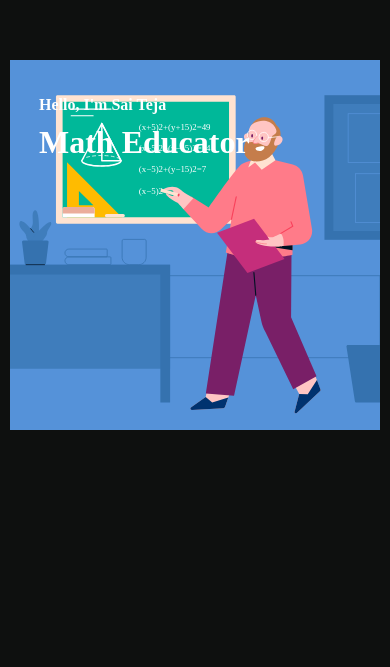
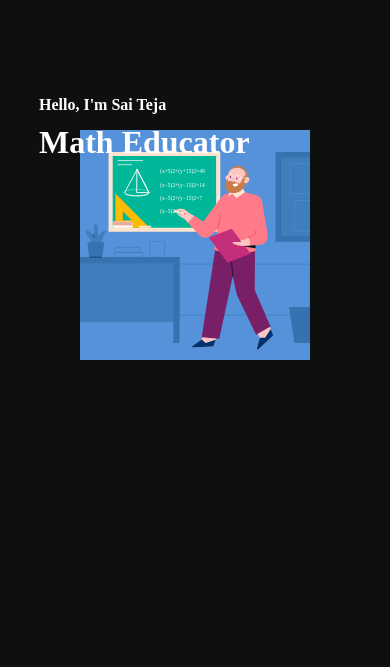
Before and after one commit to saiteja3817/Math-Educator-Portfolio, a React (Vite) app in the folder frontend/: page / in a window 390 px wide. Shown: the part 177-844 px from the top of the page. Built offline with nearby package versions, Linux system fonts and the light colour scheme.

Commit message:
himgsize

```diff
--- a/frontend/src/components/hero-image-updated-maths.css
+++ b/frontend/src/components/hero-image-updated-maths.css
@@ -1,30 +1,13 @@
 .hero-img {
   width: 40%;
   height: auto;
+  border: 40px;
   margin: 80px;
-  display: block;
 }
 
-/* Tablets */
-@media (max-width: 1024px) {
+/* Mobile (max-width 600px for example) */
+@media (max-width: 600px) {
   .hero-img {
     width: 60%;
-    margin: 50px auto;
   }
 }
-
-/* Large Mobile (e.g., 600px–768px) */
-@media (max-width: 768px) {
-  .hero-img {
-    width: 80%;
-    margin: 40px auto;
-  }
-}
-
-/* Small Mobile (below 600px) */
-@media (max-width: 600px) {
-  .hero-img {
-    width: 95%;
-    margin: 20px auto;
-  }
-}
```
